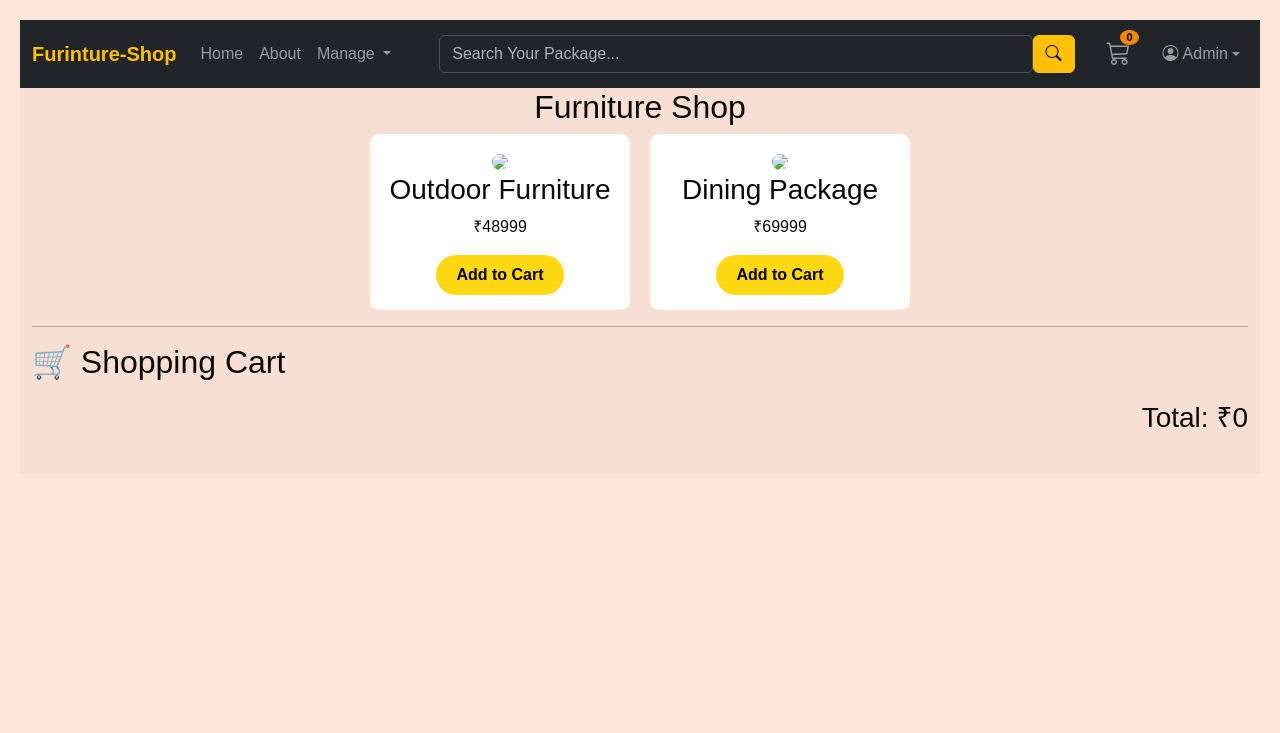
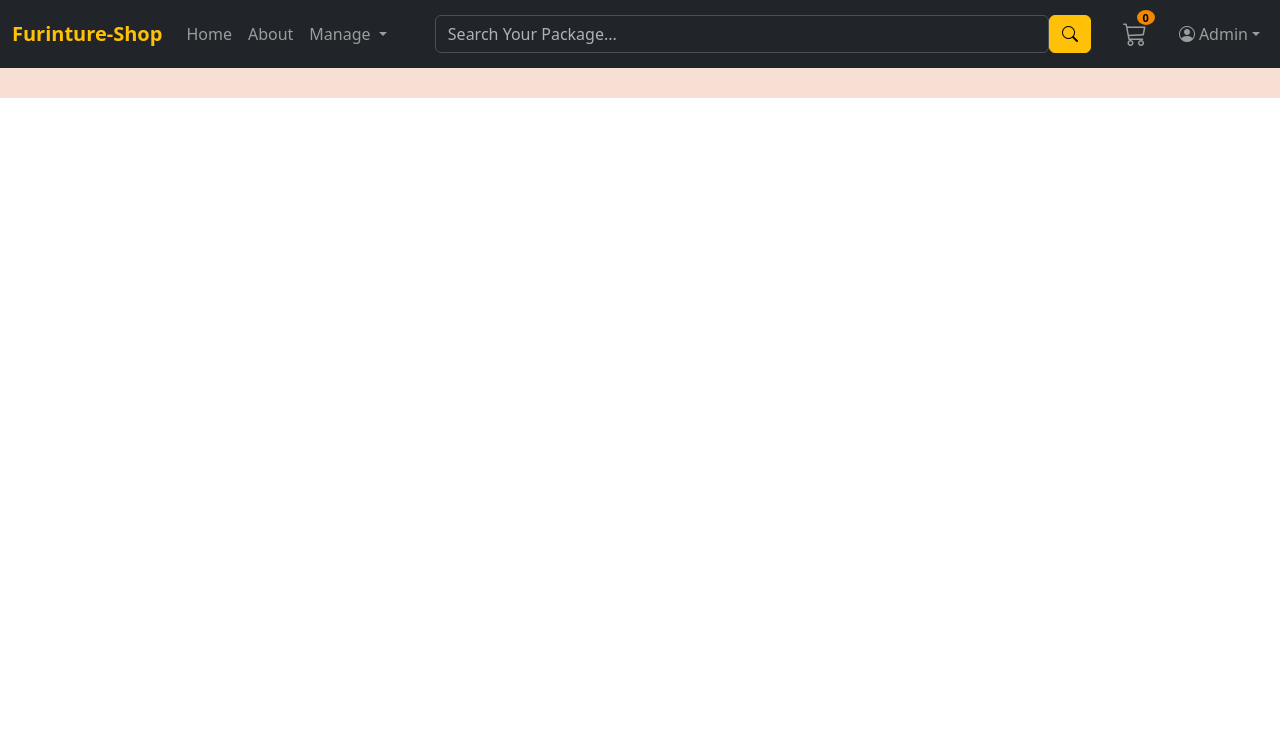
Before and after one commit to Harish6578/Model-Home-Furniture, a Django app: page /cart/ in a window 1280 px wide. Shown: the top 733 px of the page. Run offline with Django 5.2, Linux system fonts and the light colour scheme; a user stored in the database is signed in; data comes from the database, SQL or seed files in the repository; some libraries are stand-ins or nearby versions.

Commit message:
add files

```diff
--- a/static/css/design.css
+++ b/static/css/design.css
@@ -230,99 +230,3 @@ main {
 main{
     background-color: #f8dfd4;
 }
-
-
-
-
-
-
-
-
-
-
-
-
-
-
-
-
-
-body {
-  font-family: Arial, sans-serif;
-  padding: 20px;
-  background: #fde6d8;
-}
-
-.title {
-  text-align: center;
-}
-
-.product-list {
-  display: flex;
-  gap: 20px;
-  justify-content: center;
-}
-
-.product-card {
-  background: #fff;
-  padding: 15px;
-  width: 260px;
-  border-radius: 10px;
-  text-align: center;
-}
-
-.product-card img {
-  width: 100%;
-  border-radius: 8px;
-}
-
-.product-card button {
-  background: #ffd814;
-  border: none;
-  padding: 8px 20px;
-  border-radius: 20px;
-  cursor: pointer;
-  font-weight: bold;
-}
-
-#cart {
-  margin-top: 20px;
-}
-
-.cart-item {
-  background: #fff;
-  display: flex;
-  justify-content: space-between;
-  align-items: center;
-  padding: 10px;
-  margin-bottom: 10px;
-  border-radius: 8px;
-}
-
-.qty-box {
-  display: flex;
-  align-items: center;
-  gap: 10px;
-}
-
-.qty-btn {
-  background: #ffd814;
-  border: none;
-  padding: 5px 12px;
-  font-size: 18px;
-  cursor: pointer;
-  border-radius: 5px;
-}
-
-.delete-btn {
-  background: red;
-  color: white;
-  border: none;
-  padding: 5px 10px;
-  cursor: pointer;
-  border-radius: 5px;
-}
-
-.total {
-  text-align: right;
-}
--- a/static/js/scripts.js
+++ b/static/js/scripts.js
@@ -56,87 +56,3 @@ products_container.addEventListener('click', async function (event) {
         btn.innerText = "Add to Cart";
     }
 });
-
-
-
-
-
-
-
-
-
-
-
-
-
-
-
-
-
-
-
-
-
-
-
-let cartItems = {};
-
-function addToCart(id, name, price) {
-  if (cartItems[id]) {
-    cartItems[id].qty++;
-  } else {
-    cartItems[id] = {
-      name: name,
-      price: price,
-      qty: 1
-    };
-  }
-  renderCart();
-}
-
-function increaseQty(id) {
-  cartItems[id].qty++;
-  renderCart();
-}
-
-function decreaseQty(id) {
-  if (cartItems[id].qty > 1) {
-    cartItems[id].qty--;
-  }
-  renderCart();
-}
-
-function deleteItem(id) {
-  delete cartItems[id];
-  renderCart();
-}
-
-function renderCart() {
-  let cartDiv = document.getElementById("cart");
-  let total = 0;
-  cartDiv.innerHTML = "";
-
-  for (let id in cartItems) {
-    let item = cartItems[id];
-    total += item.price * item.qty;
-
-    cartDiv.innerHTML += `
-      <div class="cart-item">
-        <div>
-          <strong>${item.name}</strong><br>
-          ₹${item.price * item.qty}
-        </div>
-
-        <div class="qty-box">
-          <button class="qty-btn" onclick="decreaseQty(${id})">−</button>
-          <span>${item.qty}</span>
-          <button class="qty-btn" onclick="increaseQty(${id})">+</button>
-        </div>
-
-        <button class="delete-btn" onclick="deleteItem(${id})">Delete</button>
-      </div>
-    `;
-  }
-
-  document.getElementById("total").innerText = total;
-}
--- a/templates/cart/cart.html
+++ b/templates/cart/cart.html
@@ -13,43 +13,6 @@ Delete Product
     </div>
     {% endfor %} -->
 
-    <!DOCTYPE html>
-<html lang="en">
-<head>
-<meta charset="UTF-8">
-<title>Furniture Shop</title>
-<link rel="stylesheet" href="style.css">
-</head>
-<body>
-
-<h2 class="title">Furniture Shop</h2>
-
-<div class="product-list">
-  <div class="product-card">
-    <img src="https://via.placeholder.com/250x160">
-    <h3>Outdoor Furniture</h3>
-    <p class="price" data-price="48999">₹48999</p>
-    <button onclick="addToCart(1,'Outdoor Furniture',48999)">Add to Cart</button>
-  </div>
-
-  <div class="product-card">
-    <img src="https://via.placeholder.com/250x160">
-    <h3>Dining Package</h3>
-    <p class="price" data-price="69999">₹69999</p>
-    <button onclick="addToCart(2,'Dining Package',69999)">Add to Cart</button>
-  </div>
-</div>
-
-<hr>
-
-<h2>🛒 Shopping Cart</h2>
-
-<div id="cart"></div>
-
-<h3 class="total">Total: ₹<span id="total">0</span></h3>
-
-</body>
-</html>
 
 </section>
 
```
